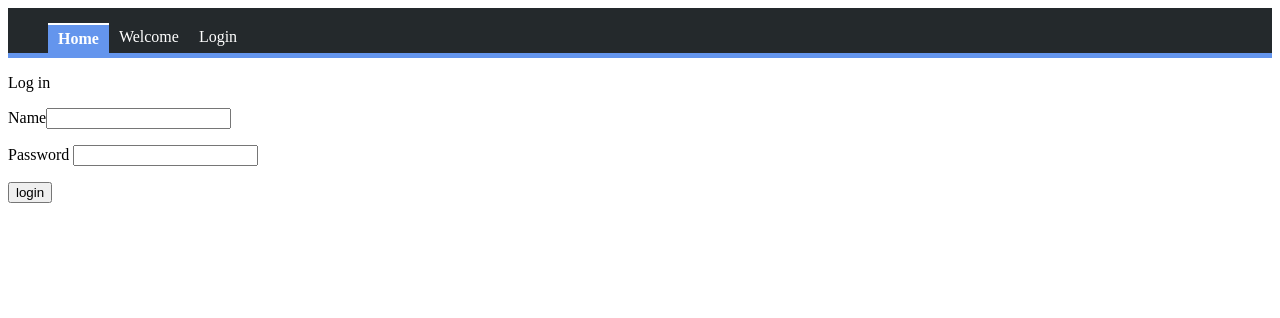
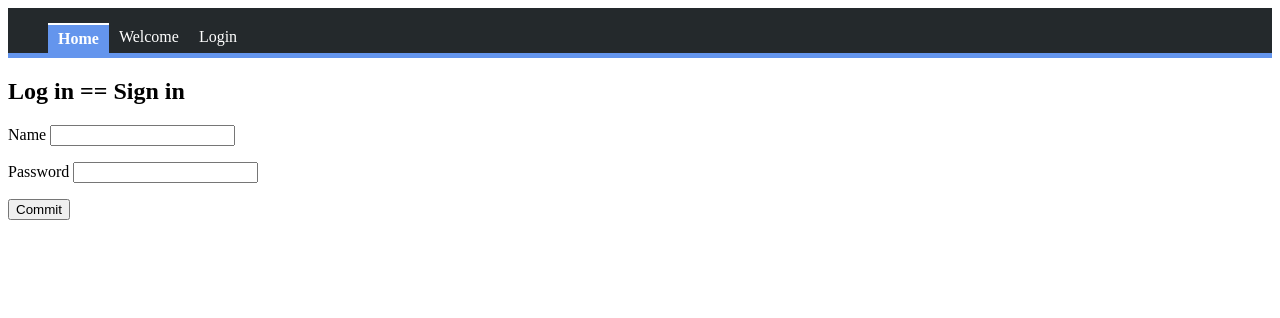
Before and after one commit to dagolinuxoid/flask_intro_app, a Flask app: page /log in a window 1280 px wide. Shown: the top 318 px of the page. Run offline with Flask 2, Linux system fonts and the light colour scheme; some libraries are stand-ins or nearby versions.

Commit message:
add classes to style a log template

```diff
--- a/templates/log.html
+++ b/templates/log.html
@@ -1,18 +1,23 @@
 {% extends 'template.html' %}
 {% block content %}
-  <p>Log in</p>
-  <form action="" method='POST'>
-    <p><label for="username">Name</label><input type="text" name="name" id="username"></p>
-    <p>
-      <label>Password</label>
-      <input type="password" name="password" id="">
-    </p>
-    <button type="submit">login</button>
+  <form class="form" action="{{ url_for('log') }}" method='post'>
+    <h2 class="form__header">Log in == Sign in</h2>
+    <div class="form__body">
+      <p>
+        <label class="form__label" for="username">Name</label>
+        <input class="form__input"  type="text" name="name" id="username">
+      </p>
+      <p>
+        <label class="form__label" for="password">Password</label>
+        <input class="form__input" type="password" name="password" id="password">
+      </p>
+      <input  class="form__submit" type="submit" value="Commit">
+    </div>
   </form>
 
   {% for error_or_logout_status in get_flashed_messages() %}
   <!-- polymorphism -->
-    <p style="margin-top: 1em">{{ error_or_logout_status }}</p>
+  <p class="attention-msg">{{ error_or_logout_status }}</p>
   {% endfor %}
 
 {% endblock %}
```
